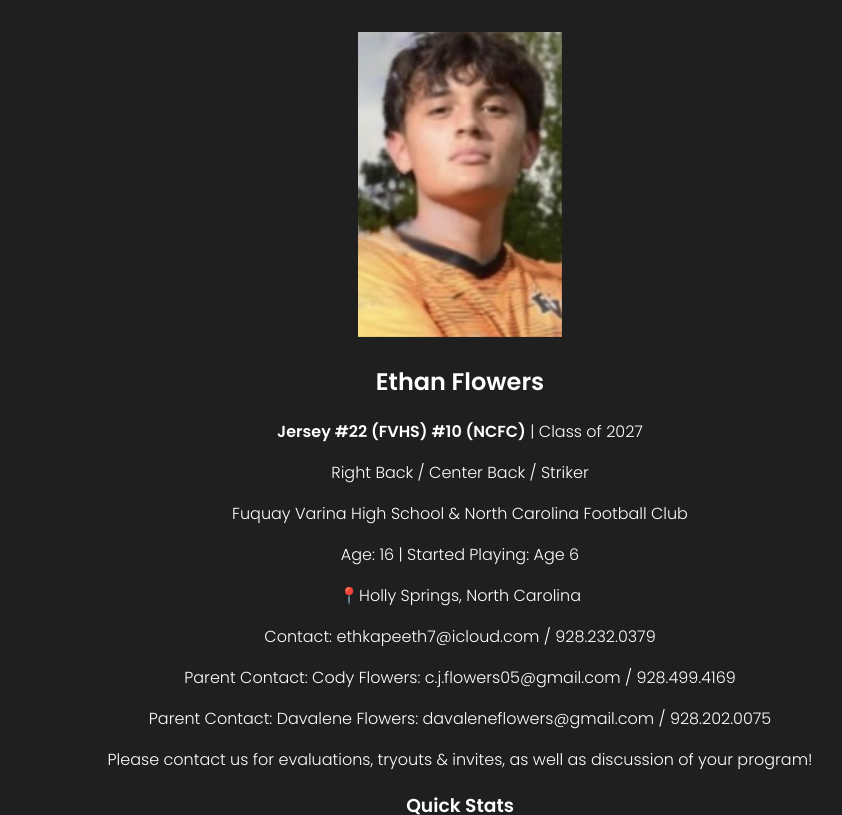
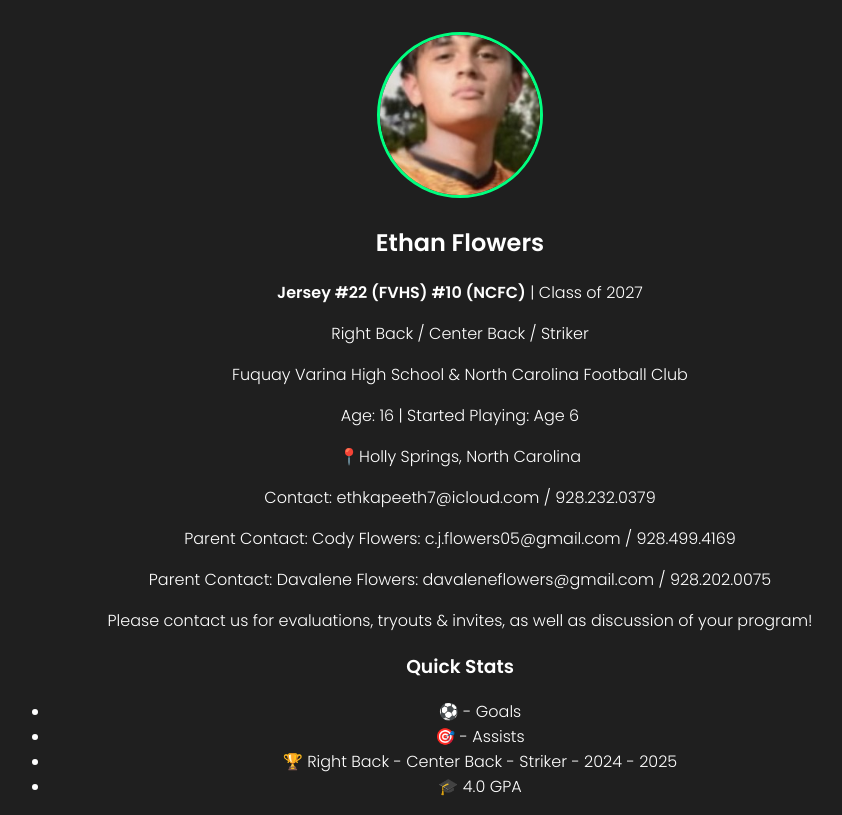
Before and after one commit to cjflowers05/ethan-soccer-site, a plain HTML site: page index.html in a window 1280 px wide. Shown: the top 815 px of the page, without its empty margins (180-1022 px from the left). Drawn offline with Linux system fonts and the light colour scheme.

Commit message:
Update index.html

```diff
--- a/index.html
+++ b/index.html
@@ -18,6 +18,13 @@
     input, button { padding: 0.5rem; width: 100%; margin-top: 0.5rem; }
     input { background: #2a2a2a; color: white; border: none; border-radius: 6px; }
     button { background: #00ff7f; color: #121212; font-weight: bold; border: none; border-radius: 6px; }
+	  .profile-photo {
+  border: 3px solid #00ff7f;
+  border-radius: 50%;
+  width: 160px;
+  height: 160px;
+  object-fit: cover;
+}
   </style>
     <style>
     body { font-family: 'Poppins', sans-serif; background: #121212; color: #fff; margin: 0; }
```
